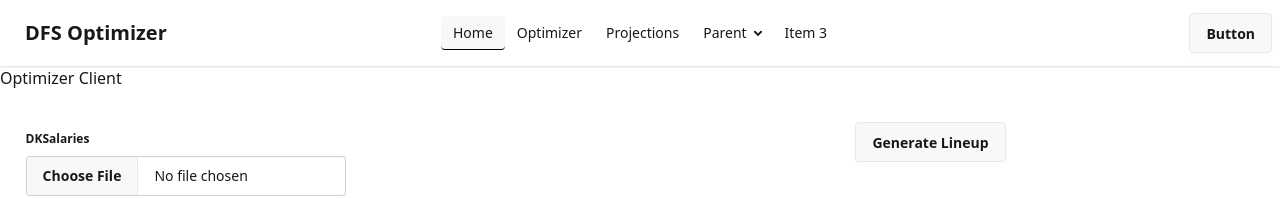
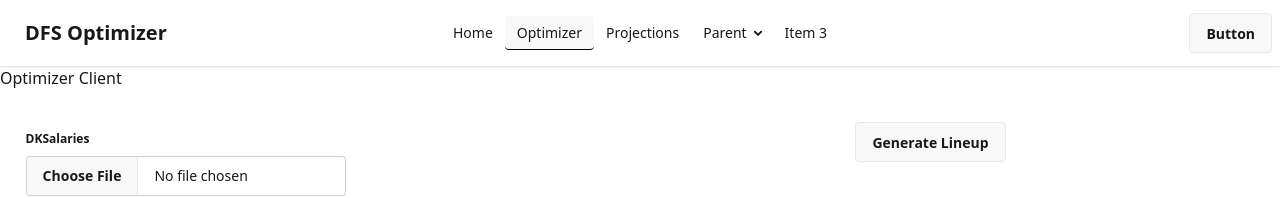
Before and after one commit to forwoodb/lineup-optimizer, a Next.js app: page /optimizer in a window 1280 px wide. Shown: the top 198 px of the page. Built offline with nearby package versions, Linux system fonts and the light colour scheme.

Commit message:
Fixed active link in Navlinks component with usePathname

```diff
--- a/app/components/Navlinks.tsx
+++ b/app/components/Navlinks.tsx
@@ -1,17 +1,17 @@
 "use client";
-import { useState } from "react";
+// import { useState } from "react";
 import Link from "next/link";
+import { usePathname } from "next/navigation";
 
 const Navlinks = () => {
-  const [active, setActive] = useState("/");
+  const pathname = usePathname();
 
   return (
     <>
       <li>
         <Link
           href={`/`}
-          onClick={() => setActive("/")}
-          className={`${active === "/" && "bg-base-200 border-b border-black"}`}
+          className={`${pathname === "/" && "bg-base-200 border-b border-black"}`}
         >
           Home
         </Link>
@@ -19,8 +19,7 @@ const Navlinks = () => {
       <li>
         <Link
           href={`/optimizer`}
-          onClick={() => setActive("/optimizer")}
-          className={`${active === "/optimizer" && "bg-base-200 border-b border-black"}`}
+          className={`${pathname === "/optimizer" && "bg-base-200 border-b border-black"}`}
         >
           Optimizer
         </Link>
@@ -28,8 +27,7 @@ const Navlinks = () => {
       <li>
         <Link
           href={`/projections`}
-          onClick={() => setActive("/projections")}
-          className={`${active === "/projections" && "bg-base-200 border-b border-black"}`}
+          className={`${pathname === "/projections" && "bg-base-200 border-b border-black"}`}
         >
           Projections
         </Link>
```
